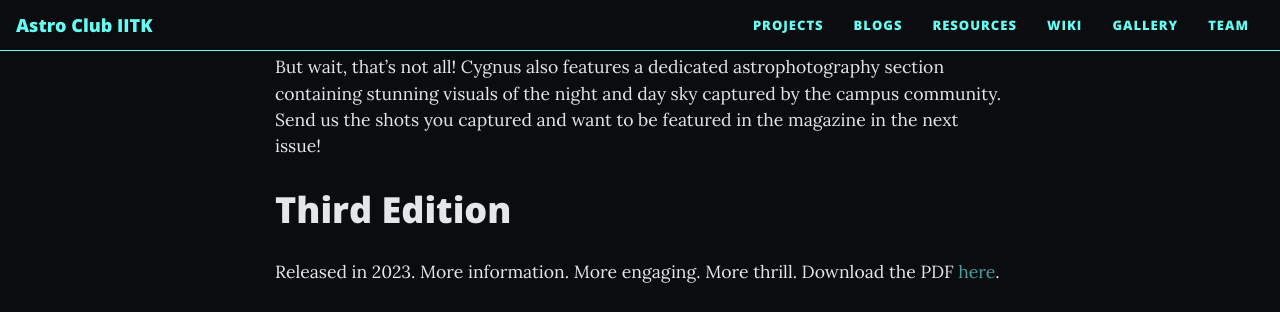
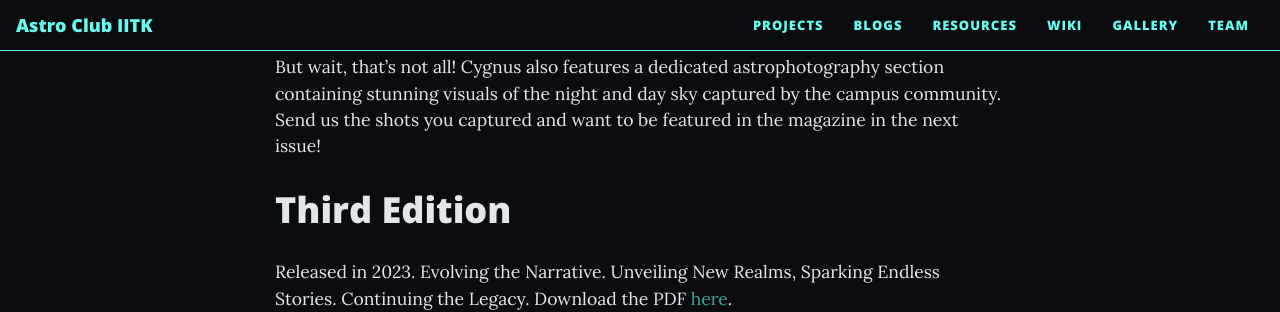
Before and after one commit to astroclubiitk/astroclubiitk.github.io, a Jekyll site: the page built from _resources/cygnus.md, in a window 1280 px wide and 900 px high, scrolled down 415 px, cut to the strip 0-312 px from the top of the window. Built offline with Jekyll 4.4.1, drawn with Linux system fonts in a browser that asks for light colours; nearby versions of some CDN libraries.

Commit message:
edited catchphrase

```diff
--- a/_resources/cygnus.md
+++ b/_resources/cygnus.md
@@ -12,7 +12,7 @@
 
 # Third Edition
 
-Released in 2023. More information. More engaging. More thrill.
+Released in 2023. Evolving the Narrative. Unveiling New Realms, Sparking Endless Stories. Continuing the Legacy.
 Download the PDF <a href="/assets/docs/magazine/Cygnus-2023.pdf" target="_blank">here</a>.
 
 <iframe allowfullscreen="allowfullscreen" scrolling="no" class="fp-iframe" style="border: 1px solid lightgray; width: 100%; height: 600px;" src="https://heyzine.com/flip-book/1b88b7a552.html"></iframe>
```
